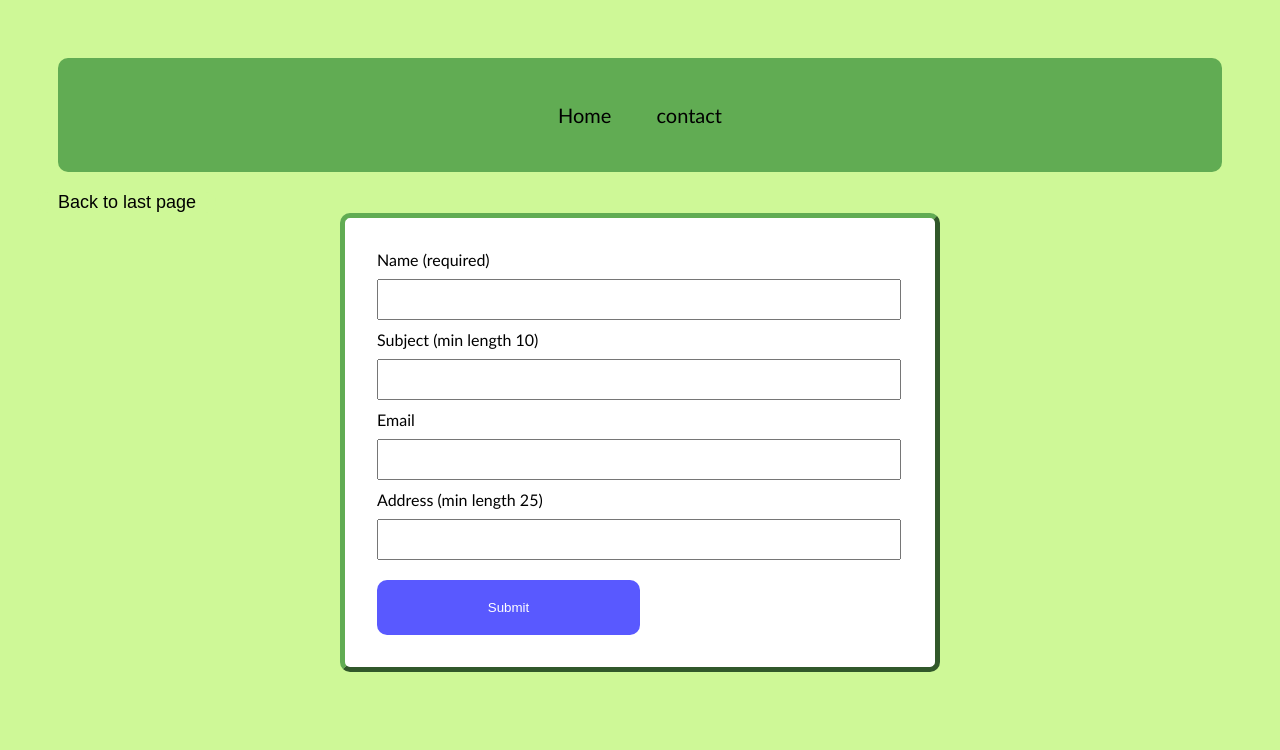
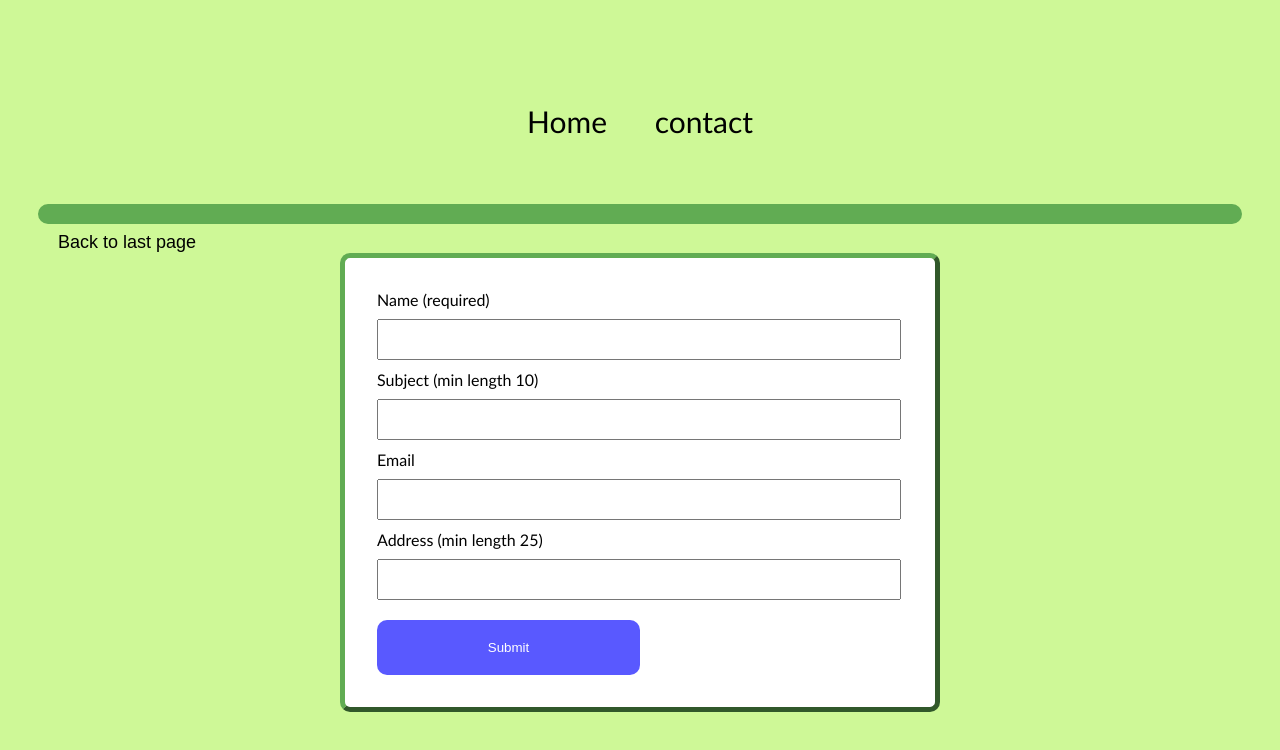
Before and after one commit to JonasHope/Introduction-to-Javascript, a plain HTML site: page contact.html in a window 1280 px wide. Drawn offline with Linux system fonts and the light colour scheme.

Commit message:
done 2.0

```diff
--- a/contact.html
+++ b/contact.html
@@ -14,9 +14,11 @@
             <li><a href="contact.html">contact</a></li>
         </ul>
     </nav>
-    <button onclick="history.back()" class="back-b">Back to last page </button>
-    <main class="mainClass">
-        <div id="skjema"></div>
+    <hr>
+    <main>
+        <button onclick="history.back()" class="back-b">Back to last page </button>
+        <div class="mainClass">
+            <div id="skjema"></div>
             <form>
                 <div>
                     <label>Name (required)</label>
@@ -40,6 +42,8 @@
                 </div>
                 <button class="submit-b">Submit</button>
             </form>
+        </div>
+
     </main>
     <script src="js/contact.js"></script>
 </body>
--- a/css/style.css
+++ b/css/style.css
@@ -128,12 +128,16 @@ p {
 }
 
 nav {
-    padding: 20px;
+    padding: 10px;
     margin: 20px;
-    font-size: 20px;
+    font-size: 30px;
     text-align: center;
-    background-color: rgb(97, 172, 83);
     border-radius: 10px;
+}
+
+hr {
+border: 10px solid rgb(97, 172, 83);
+border-radius: 10px;
 }
 
 /* From https://loading.io/css/ */
--- a/js/details.js
+++ b/js/details.js
@@ -20,6 +20,7 @@ async function getDrinks() {
     }
     catch(error) {
         console.log(error, "upsi, something went wrong, try again.");
+        details.innerHTML = "upsi, something went wrong, try again."
     }
 }
 
```
Also changed, not shown: details.html (+1 -0 lines), index.html (+1 -0 lines).
